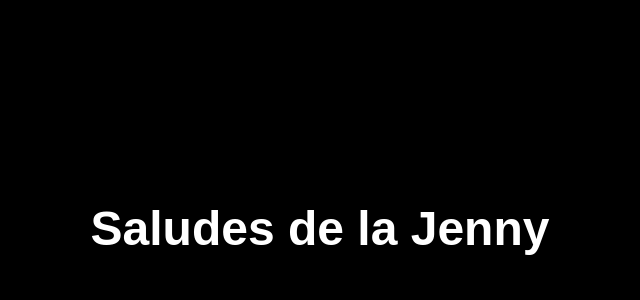
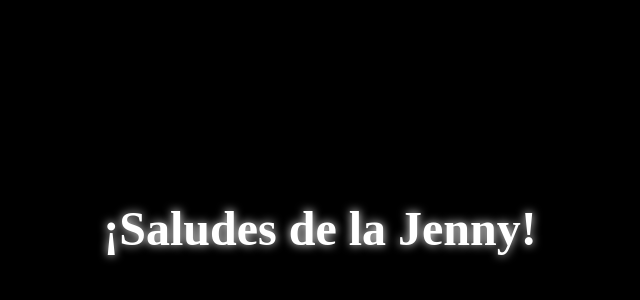
Before and after one commit to jhondeveloper2000/Juan, a plain HTML site: page index.html in a window 1280 px wide. Shown: the part 172-472 px from the top of the page, without its empty margins (320-960 px from the left). Drawn offline with Linux system fonts and the light colour scheme.

Commit message:
index.html

```diff
--- a/index.html
+++ b/index.html
@@ -1,36 +1,38 @@
 <!DOCTYPE html>
 <html lang="es">
 <head>
-  <meta charset="UTF-8" />
-  <meta name="viewport" content="width=device-width, initial-scale=1.0" />
+  <meta charset="UTF-8">
   <title>Saludes de la Jenny</title>
+  <meta name="viewport" content="width=device-width, initial-scale=1.0">
 
-  <!-- Metadatos para WhatsApp y redes sociales -->
+  <!-- Etiquetas para vista previa en WhatsApp y redes -->
   <meta property="og:title" content="Saludes de la Jenny" />
   <meta property="og:description" content="Declaración de Renta 2024 - GRATIS. Mira el video." />
-  <meta property="og:image" content="https://i.imgur.com/Y5LDKAL.jpeg" />
   <meta property="og:type" content="video.other" />
+  <meta property="og:image" content="https://i.imgur.com/oc3vOqf.jpg" />
+  <meta property="og:image:width" content="1280" />
+  <meta property="og:image:height" content="720" />
   <meta property="og:url" content="https://jhondeveloper2000.github.io/Juan/" />
 
   <style>
     body {
       margin: 0;
-      background-color: #000;
-      color: #fff;
-      font-family: Arial, sans-serif;
+      background-color: black;
       display: flex;
       justify-content: center;
       align-items: center;
       height: 100vh;
-      text-align: center;
     }
 
     h1 {
+      color: white;
       font-size: 3em;
+      text-align: center;
+      text-shadow: 0 0 10px #fff;
     }
   </style>
 </head>
 <body>
-  <h1>Saludes de la Jenny</h1>
+  <h1>¡Saludes de la Jenny!</h1>
 </body>
 </html>
```
